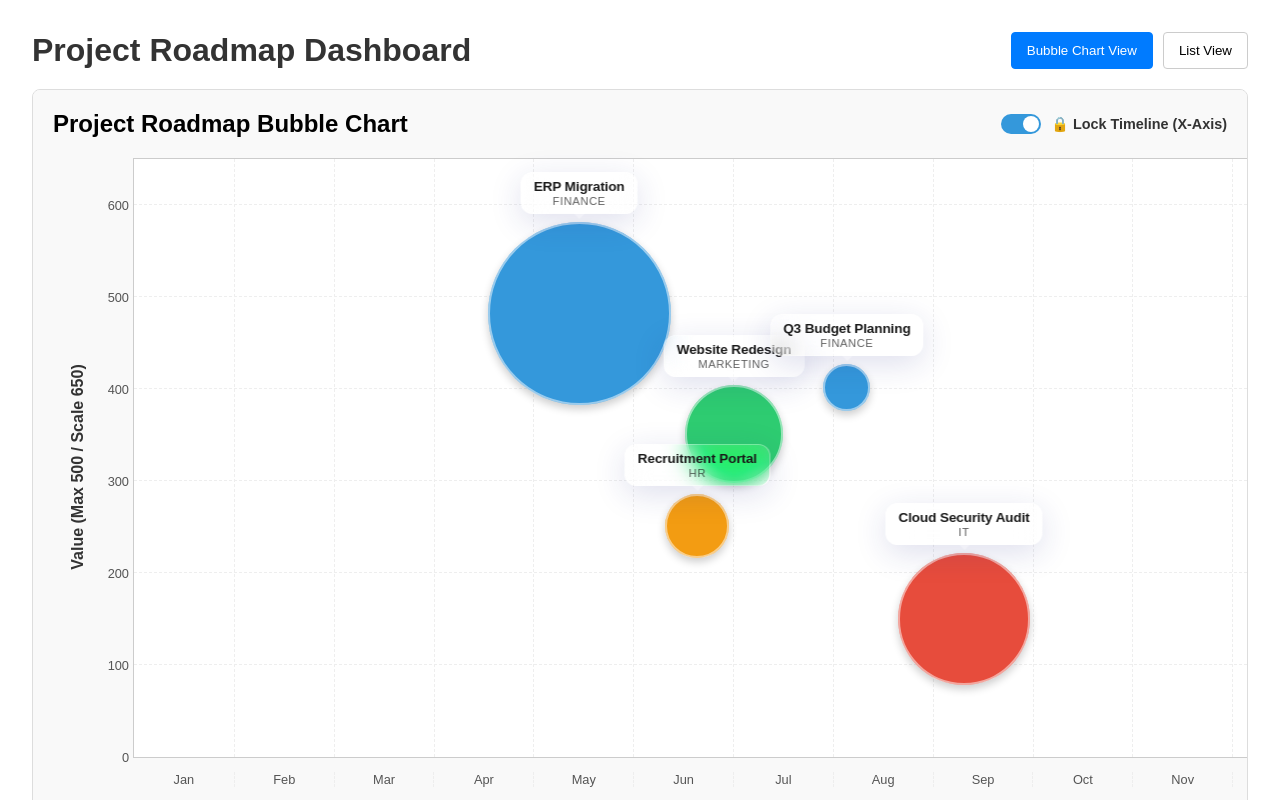
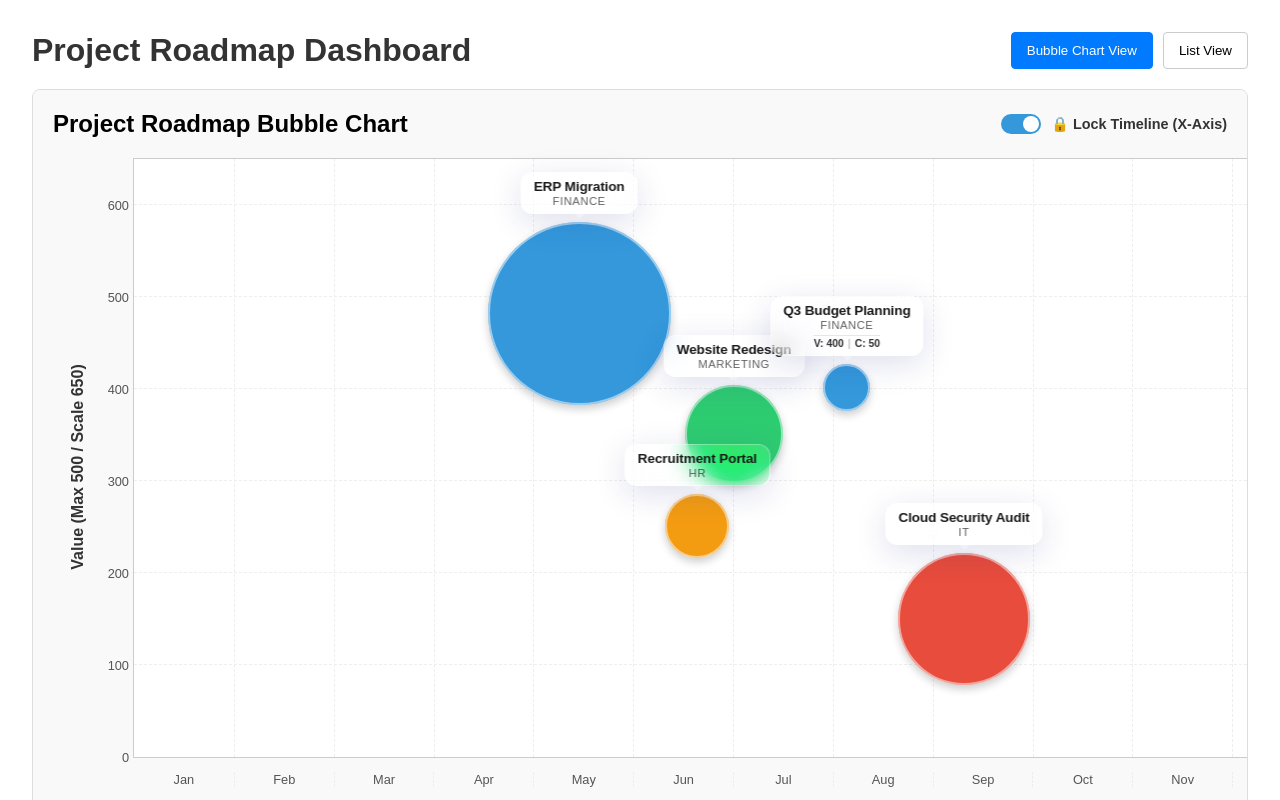
Before and after one commit to briensbe/bubbles-roadmap, an Angular app: page / in a window 1280 px wide. Shown: the top 800 px of the page. Built offline with nearby package versions, Linux system fonts and the light colour scheme; what lucide-angular would draw is missing.

Commit message:
ajouter l’information de Valeur et Complexité au survol des bulles

```diff
--- a/src/app/project-bubble/project-bubble.component.css
+++ b/src/app/project-bubble/project-bubble.component.css
@@ -78,6 +78,62 @@
   border-left: 6px solid transparent;
   border-right: 6px solid transparent;
   border-top: 6px solid rgba(255, 255, 255, 0.3);
+}
+
+.bubble-info {
+  position: absolute;
+  top: 50%;
+  left: 50%;
+  transform: translate(-50%, -50%);
+  display: flex;
+  flex-direction: column;
+  align-items: center;
+  justify-content: center;
+  color: white;
+  /*text-shadow: 0 1px 2px rgba(0, 0, 0, 0.5);*/
+  pointer-events: none;
+  opacity: 0;
+  transition: opacity 0.2s ease;
+  width: 100%;
+  text-align: center;
+}
+
+.bubble-container:hover .bubble-info,
+.bubble-container.selected .bubble-info {
+  opacity: 1;
+}
+
+.info-row {
+  display: flex;
+  gap: 4px;
+  font-size: 0.75rem;
+  line-height: 1.2;
+  white-space: nowrap;
+}
+
+.info-label {
+  font-weight: 500;
+  opacity: 0.9;
+}
+
+.info-value {
+  font-weight: 600;
+}
+
+.badge-info {
+  font-size: 0.65rem;
+  font-weight: 700;
+  margin-top: 4px;
+  opacity: 0.9;
+  display: flex;
+  align-items: center;
+  gap: 4px;
+  border-top: 1px solid rgba(0, 0, 0, 0.1);
+  padding-top: 2px;
+}
+
+.info-sep {
+  opacity: 0.3;
 }
 
 /* Mes modifs*/
--- a/src/app/project-bubble/project-bubble.component.html
+++ b/src/app/project-bubble/project-bubble.component.html
@@ -13,11 +13,27 @@
   (dblclick)="onBubbleClick($event)"
   (mouseenter)="onMouseEnter()"
 >
-  <div class="bubble" [style.width.px]="size" [style.height.px]="size"></div>
+  <div class="bubble" [style.width.px]="size" [style.height.px]="size">
+    <div class="bubble-info" *ngIf="displayInfoInBubble">
+      <div class="info-row">
+        <span class="info-label">{{ useFullLabelsInBubble ? 'Valeur' : 'V' }}:</span>
+        <span class="info-value">{{ project.value }}</span>
+      </div>
+      <div class="info-row">
+        <span class="info-label">{{ useFullLabelsInBubble ? 'Complexité' : 'C' }}:</span>
+        <span class="info-value">{{ project.complexity }}</span>
+      </div>
+    </div>
+  </div>
 
   <div class="bubble-label" [style.bottom.px]="size + 8">
     <span class="bubble-name">{{ project.name }}</span>
     <span class="bubble-service">{{ project.service }}</span>
+    <div class="badge-info" *ngIf="displayInfoInBadge">
+      <span>V: {{ project.value }}</span>
+      <span class="info-sep">|</span>
+      <span>C: {{ project.complexity }}</span>
+    </div>
   </div>
 
   <!-- Resize handle in bottom-right corner -->
--- a/src/app/project-bubble/project-bubble.component.ts
+++ b/src/app/project-bubble/project-bubble.component.ts
@@ -40,6 +40,22 @@ export class ProjectBubbleComponent implements OnInit {
   // Configuration for size scaling (0-500 complexity maps to 40px - 120px diameter)
   readonly MIN_SIZE = 30;
   readonly MAX_SIZE = 200;
+
+  // Thresholds for displaying info
+  readonly FULL_LABEL_THRESHOLD = 90;
+  readonly SHORT_LABEL_THRESHOLD = 50;
+
+  get displayInfoInBubble(): boolean {
+    return this.size >= this.SHORT_LABEL_THRESHOLD;
+  }
+
+  get useFullLabelsInBubble(): boolean {
+    return this.size >= this.FULL_LABEL_THRESHOLD;
+  }
+
+  get displayInfoInBadge(): boolean {
+    return this.size < this.SHORT_LABEL_THRESHOLD;
+  }
 
   get axisLock(): any {
     return this.lockXAxis ? 'y' : undefined;
```
